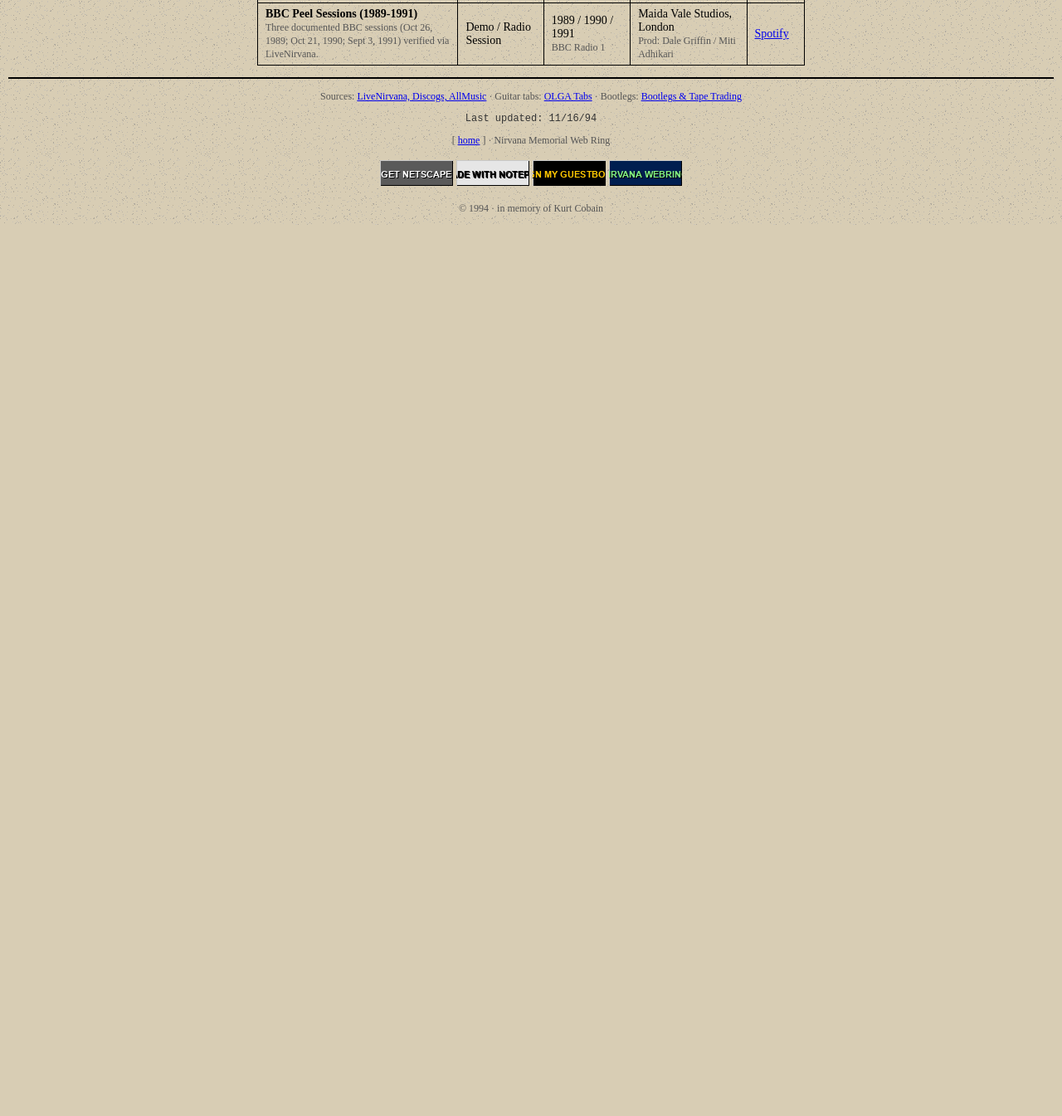
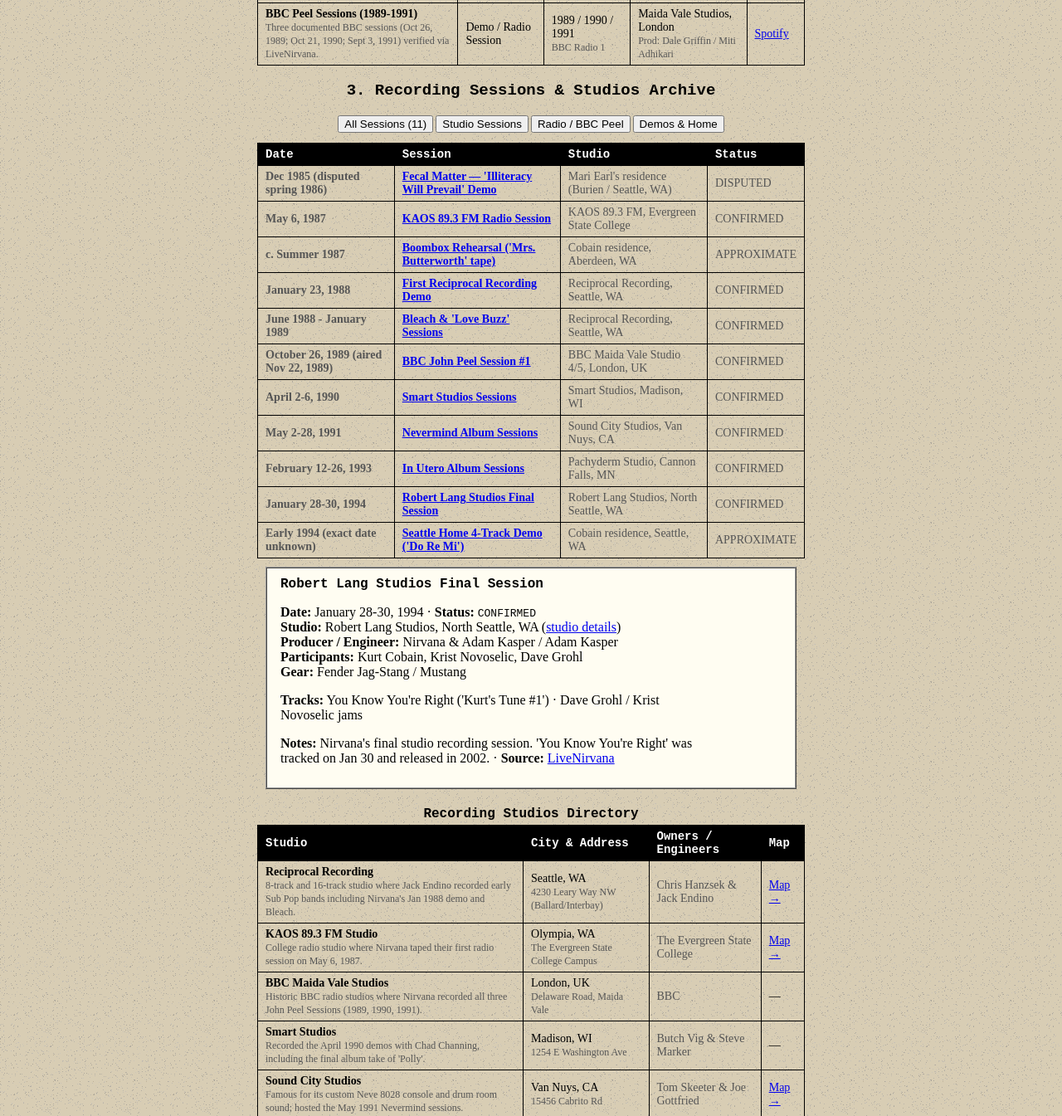
Before and after one commit to DmitryLeLeE/nirvana-1994, a plain HTML site: page listening.html in a window 1280 px wide. Shown: the part 2153-3498 px from the top of the page at 83% size. Before the commit the page ends 2424 px from the top, so only its background shows below. Drawn offline with Linux system fonts and the light colour scheme.

Commit message:
Stage 3.2: add recording sessions database

```diff
--- /dev/null
+++ b/data/sessions_data.js
@@ -0,0 +1,199 @@
+window.NIRVANA_STUDIOS = [
+  { id: "stu-reciprocal", name: "Reciprocal Recording", city: "Seattle, WA", address: "4230 Leary Way NW (Ballard/Interbay)", owners: "Chris Hanzsek & Jack Endino", map_id: "reciprocal", notes: "8-track and 16-track studio where Jack Endino recorded early Sub Pop bands including Nirvana's Jan 1988 demo and Bleach.", source: "LiveNirvana / Azerrad (1993)" },
+  { id: "stu-kaos", name: "KAOS 89.3 FM Studio", city: "Olympia, WA", address: "The Evergreen State College Campus", owners: "The Evergreen State College", map_id: "evergreen", notes: "College radio studio where Nirvana taped their first radio session on May 6, 1987.", source: "LiveNirvana", source_url: "https://www.livenirvana.com/sessions/radio/may-1987.php" },
+  { id: "stu-maidavale", name: "BBC Maida Vale Studios", city: "London, UK", address: "Delaware Road, Maida Vale", owners: "BBC", map_id: "", notes: "Historic BBC radio studios where Nirvana recorded all three John Peel Sessions (1989, 1990, 1991).", source: "LiveNirvana", source_url: "https://www.livenirvana.com/sessions/radio/october-1989.php" },
+  { id: "stu-smart", name: "Smart Studios", city: "Madison, WI", address: "1254 E Washington Ave", owners: "Butch Vig & Steve Marker", map_id: "", notes: "Recorded the April 1990 demos with Chad Channing, including the final album take of 'Polly'.", source: "Azerrad (1993) / LiveNirvana" },
+  { id: "stu-soundcity", name: "Sound City Studios", city: "Van Nuys, CA", address: "15456 Cabrito Rd", owners: "Tom Skeeter & Joe Gottfried", map_id: "sound-city", notes: "Famous for its custom Neve 8028 console and drum room sound; hosted the May 1991 Nevermind sessions.", source: "Wikipedia / Nevermind", source_url: "https://en.wikipedia.org/wiki/Nevermind" },
+  { id: "stu-pachyderm", name: "Pachyderm Studio", city: "Cannon Falls, MN", address: "Rural Goodhue County, MN", owners: "Jim Salon & Mark Haines", map_id: "pachyderm", notes: "Secluded studio where Steve Albini recorded In Utero in two weeks (Feb 1993).", source: "Wikipedia / In Utero", source_url: "https://en.wikipedia.org/wiki/In_Utero" },
+  { id: "stu-robertlang", name: "Robert Lang Studios", city: "Shoreline / North Seattle, WA", address: "19916 Richmond Beach Dr NW", owners: "Robert Lang", map_id: "robert-lang", notes: "Site of Nirvana's final studio session (Jan 28-30, 1994), yielding 'You Know You're Right'.", source: "LiveNirvana", source_url: "https://www.livenirvana.com/sessions/studio/january-1994.php" }
+];
+
+window.NIRVANA_SESSIONS = [
+  {
+    id: "ses-1985-fecal",
+    title: "Fecal Matter — 'Illiteracy Will Prevail' Demo",
+    date: "Dec 1985 (disputed spring 1986)",
+    kind: "Demo / Home",
+    studio_id: "",
+    studio_name: "Mari Earl's residence (Burien / Seattle, WA)",
+    producer: "Kurt Cobain & Dale Crover",
+    engineer: "Self-recorded (TEAC A-2340 4-track)",
+    participants: "Kurt Cobain (vocals, guitar), Dale Crover (bass, drums, backing vocals)",
+    tracks: ["Sound of Dentage", "Bambi Slaughter", "Laminated Effect", "Spank Thru", "Class of '86", "Blathers Log", "Downer"],
+    gear: "TEAC A-2340 reel-to-reel 4-track",
+    notes: "Pre-Nirvana demo cassette that introduced 'Spank Thru' to Krist Novoselic.",
+    source: "Wikipedia / Azerrad (1993)",
+    source_url: "https://en.wikipedia.org/wiki/Fecal_Matter_(band)",
+    confidence_status: "DISPUTED"
+  },
+  {
+    id: "ses-1987-kaos",
+    title: "KAOS 89.3 FM Radio Session",
+    date: "May 6, 1987",
+    kind: "Radio / TV",
+    studio_id: "stu-kaos",
+    studio_name: "KAOS 89.3 FM, Evergreen State College",
+    producer: "Uncredited",
+    engineer: "Student radio engineers",
+    participants: "Kurt Cobain, Krist Novoselic, Aaron Burckhard",
+    tracks: ["Love Buzz", "Floyd the Barber", "Downer", "Mexican Seafood", "White Lace and Strange", "Spank Thru", "Anorexorcist", "Hairspray Queen", "Pen Cap Chew"],
+    gear: "Live in-studio radio setup",
+    notes: "First documented radio/studio session by Nirvana.",
+    source: "LiveNirvana",
+    source_url: "https://www.livenirvana.com/sessions/radio/may-1987.php",
+    confidence_status: "CONFIRMED"
+  },
+  {
+    id: "ses-1987-boombox",
+    title: "Boombox Rehearsal ('Mrs. Butterworth' tape)",
+    date: "c. Summer 1987",
+    kind: "Demo / Home",
+    studio_id: "",
+    studio_name: "Cobain residence, Aberdeen, WA",
+    producer: "None",
+    engineer: "Consumer boombox",
+    participants: "Kurt Cobain, Krist Novoselic, Aaron Burckhard",
+    tracks: ["Untitled ('Mrs. Butterworth')", "Unknown rehearsal takes"],
+    gear: "Consumer cassette boombox",
+    notes: "Attributed to summer 1987 and Aaron Burckhard by Jack Endino; title 'Mrs. Butterworth' was coined by management in 2004.",
+    source: "LiveNirvana / Jack Endino",
+    source_url: "https://www.livenirvana.com/sessions/home/summer-1987.php",
+    confidence_status: "APPROXIMATE"
+  },
+  {
+    id: "ses-1988-01-reciprocal",
+    title: "First Reciprocal Recording Demo",
+    date: "January 23, 1988",
+    kind: "Studio Album",
+    studio_id: "stu-reciprocal",
+    studio_name: "Reciprocal Recording, Seattle, WA",
+    producer: "Jack Endino",
+    engineer: "Jack Endino",
+    participants: "Kurt Cobain, Krist Novoselic, Dale Crover (drums)",
+    tracks: ["If You Must", "Downer", "Floyd the Barber", "Paper Cuts", "Spank Thru", "Hairspray Queen", "Aero Zeppelin", "Beeswax", "Mexican Seafood", "Pen Cap Chew"],
+    gear: "8-track tape machine",
+    notes: "Three tracks ('Floyd the Barber', 'Paper Cuts', 'Downer') were kept directly for Bleach.",
+    source: "Azerrad (1993) / LiveNirvana",
+    source_url: "https://en.wikipedia.org/wiki/Bleach_(Nirvana_album)",
+    confidence_status: "CONFIRMED"
+  },
+  {
+    id: "ses-1988-bleach",
+    title: "Bleach & 'Love Buzz' Sessions",
+    date: "June 1988 - January 1989",
+    kind: "Studio Album",
+    studio_id: "stu-reciprocal",
+    studio_name: "Reciprocal Recording, Seattle, WA",
+    producer: "Jack Endino",
+    engineer: "Jack Endino",
+    participants: "Kurt Cobain, Krist Novoselic, Chad Channing (drums)",
+    tracks: ["Love Buzz", "Big Cheese", "Blew", "About a Girl", "School", "Negative Creep", "Scoff", "Swap Meet", "Mr. Moustache", "Sifting", "Blandest"],
+    gear: "Univox Hi-Flier, Boss DS-1",
+    notes: "Total cost of the Bleach sessions was $606.17, fronted by Jason Everman.",
+    source: "Sub Pop / Wikipedia",
+    source_url: "https://en.wikipedia.org/wiki/Bleach_(Nirvana_album)",
+    confidence_status: "CONFIRMED"
+  },
+  {
+    id: "ses-1989-peel1",
+    title: "BBC John Peel Session #1",
+    date: "October 26, 1989 (aired Nov 22, 1989)",
+    kind: "Radio / TV",
+    studio_id: "stu-maidavale",
+    studio_name: "BBC Maida Vale Studio 4/5, London, UK",
+    producer: "Dale Griffin",
+    engineer: "Mike Engles",
+    participants: "Kurt Cobain, Krist Novoselic, Chad Channing",
+    tracks: ["Love Buzz", "About a Girl", "Polly", "Spank Thru"],
+    gear: "BBC studio backline",
+    notes: "First UK BBC Radio 1 session.",
+    source: "LiveNirvana",
+    source_url: "https://www.livenirvana.com/sessions/radio/october-1989.php",
+    confidence_status: "CONFIRMED"
+  },
+  {
+    id: "ses-1990-smart",
+    title: "Smart Studios Sessions",
+    date: "April 2-6, 1990",
+    kind: "Demo / Home",
+    studio_id: "stu-smart",
+    studio_name: "Smart Studios, Madison, WI",
+    producer: "Butch Vig",
+    engineer: "Butch Vig",
+    participants: "Kurt Cobain, Krist Novoselic, Chad Channing",
+    tracks: ["In Bloom", "Immodium (Breed)", "Lithium", "Polly", "Pay to Play (Stay Away)", "Dive", "Sappy"],
+    gear: "24-track analog tape",
+    notes: "Demoed early Nevermind material for Sub Pop; the 'Polly' take from this session was used on Nevermind.",
+    source: "LiveNirvana / Azerrad (1993)",
+    source_url: "https://en.wikipedia.org/wiki/Nevermind",
+    confidence_status: "CONFIRMED"
+  },
+  {
+    id: "ses-1991-soundcity",
+    title: "Nevermind Album Sessions",
+    date: "May 2-28, 1991",
+    kind: "Studio Album",
+    studio_id: "stu-soundcity",
+    studio_name: "Sound City Studios, Van Nuys, CA",
+    producer: "Butch Vig",
+    engineer: "Butch Vig & Craig Doubet (mixed by Andy Wallace)",
+    participants: "Kurt Cobain, Krist Novoselic, Dave Grohl",
+    tracks: ["Smells Like Teen Spirit", "In Bloom", "Come As You Are", "Breed", "Lithium", "Territorial Pissings", "Drain You", "Lounge Act", "Stay Away", "On a Plain", "Something in the Way", "Endless, Nameless"],
+    gear: "Neve 8028 console, Fender Mustang/Jaguar, Boss DS-1, EHX Small Clone",
+    notes: "Major-label debut for DGC; Andy Wallace mixed the album in August 1991.",
+    source: "Wikipedia / Nevermind",
+    source_url: "https://en.wikipedia.org/wiki/Nevermind",
+    confidence_status: "CONFIRMED"
+  },
+  {
+    id: "ses-1993-pachyderm",
+    title: "In Utero Album Sessions",
+    date: "February 12-26, 1993",
+    kind: "Studio Album",
+    studio_id: "stu-pachyderm",
+    studio_name: "Pachyderm Studio, Cannon Falls, MN",
+    producer: "Steve Albini",
+    engineer: "Steve Albini & Bob Weston",
+    participants: "Kurt Cobain, Krist Novoselic, Dave Grohl, Kera Schaley (cello on 'All Apologies')",
+    tracks: ["Serve the Servants", "Scentless Apprentice", "Heart-Shaped Box", "Rape Me", "Frances Farmer Will Have Her Revenge on Seattle", "Dumb", "Very Ape", "Milk It", "Pennyroyal Tea", "Radio Friendly Unit Shifter", "tourette's", "All Apologies", "Marigold"],
+    gear: "Neve 8068 console, Veleno aluminum guitar, Tech 21 SansAmp",
+    notes: "Recorded live in 14 days for $24,000 studio rental + $100,000 flat fee. Scott Litt later remixed 'Heart-Shaped Box' and 'All Apologies'.",
+    source: "Wikipedia / In Utero",
+    source_url: "https://en.wikipedia.org/wiki/In_Utero",
+    confidence_status: "CONFIRMED"
+  },
+  {
+    id: "ses-1994-robertlang",
+    title: "Robert Lang Studios Final Session",
+    date: "January 28-30, 1994",
+    kind: "Studio Album",
+    studio_id: "stu-robertlang",
+    studio_name: "Robert Lang Studios, North Seattle, WA",
+    producer: "Nirvana & Adam Kasper",
+    engineer: "Adam Kasper",
+    participants: "Kurt Cobain, Krist Novoselic, Dave Grohl",
+    tracks: ["You Know You're Right ('Kurt's Tune #1')", "Dave Grohl / Krist Novoselic jams"],
+    gear: "Fender Jag-Stang / Mustang",
+    notes: "Nirvana's final studio recording session. 'You Know You're Right' was tracked on Jan 30 and released in 2002.",
+    source: "LiveNirvana",
+    source_url: "https://www.livenirvana.com/sessions/studio/january-1994.php",
+    confidence_status: "CONFIRMED"
+  },
+  {
+    id: "ses-1994-doremi",
+    title: "Seattle Home 4-Track Demo ('Do Re Mi')",
+    date: "Early 1994 (exact date unknown)",
+    kind: "Demo / Home",
+    studio_id: "",
+    studio_name: "Cobain residence, Seattle, WA",
+    producer: "Kurt Cobain",
+    engineer: "4-track cassette",
+    participants: "Kurt Cobain (solo)",
+    tracks: ["Do Re Mi"],
+    gear: "Acoustic guitar, 4-track cassette",
+    notes: "One of Kurt Cobain's final home recordings, surfaced on With the Lights Out (2004).",
+    source: "With the Lights Out (2004)",
+    source_url: "links.html",
+    confidence_status: "APPROXIMATE"
+  }
+];
--- a/listening.html
+++ b/listening.html
@@ -81,6 +81,31 @@
       <tbody id="releaseRows"></tbody>
     </table>
 
+    <h3 id="sessions">3. Recording Sessions &amp; Studios Archive</h3>
+    <p class="small">
+      <button type="button" onclick="renderSessions('all')">All Sessions (11)</button>
+      <button type="button" onclick="renderSessions('Studio Album')">Studio Sessions</button>
+      <button type="button" onclick="renderSessions('Radio / TV')">Radio / BBC Peel</button>
+      <button type="button" onclick="renderSessions('Demo / Home')">Demos &amp; Home</button>
+    </p>
+    <table class="content">
+      <thead>
+        <tr><th>Date</th><th>Session</th><th>Studio</th><th>Status</th></tr>
+      </thead>
+      <tbody id="sessionRows"></tbody>
+    </table>
+    <div id="sessionDetail" class="note" style="max-width:640px; width:100%; box-sizing:border-box; margin-top:10px;">
+      <p class="small">Click any session above to inspect engineer, gear, recorded tracks, and studio dossier.</p>
+    </div>
+
+    <h4>Recording Studios Directory</h4>
+    <table class="content">
+      <thead>
+        <tr><th>Studio</th><th>City &amp; Address</th><th>Owners / Engineers</th><th>Map</th></tr>
+      </thead>
+      <tbody id="studioRows"></tbody>
+    </table>
+
     <hr>
 
     <p class="small">
@@ -101,6 +126,7 @@
   </center>
 
   <script src="data/listening_data.js"></script>
+  <script src="data/sessions_data.js"></script>
   <script>
     var currentFilter = "all";
 
@@ -188,8 +214,72 @@
       slot.innerHTML = "<iframe width='320' height='240' src='https://www.youtube.com/embed/" + esc(ytId) + "' frameborder='0' allowfullscreen title='Official Nirvana Video'></iframe>";
     }
 
+    function renderStudios() {
+      var tb = document.getElementById("studioRows");
+      if (!tb || !window.NIRVANA_STUDIOS) return;
+      tb.innerHTML = "";
+      for (var i = 0; i < window.NIRVANA_STUDIOS.length; i++) {
+        var st = window.NIRVANA_STUDIOS[i];
+        var mapCell = st.map_id ? "<a href='map.html?place=" + esc(st.map_id) + "'>Map &rarr;</a>" : "&#8212;";
+        var tr = document.createElement("tr");
+        tr.id = st.id;
+        tr.innerHTML =
+          "<td><b>" + esc(st.name) + "</b><br><span class='small'>" + esc(st.notes) + "</span></td>" +
+          "<td>" + esc(st.city) + "<br><span class='small'>" + esc(st.address) + "</span></td>" +
+          "<td class='small'>" + esc(st.owners) + "</td>" +
+          "<td>" + mapCell + "</td>";
+        tb.appendChild(tr);
+      }
+    }
+
+    function renderSessions(kind) {
+      var tb = document.getElementById("sessionRows");
+      if (!tb || !window.NIRVANA_SESSIONS) return;
+      tb.innerHTML = "";
+      for (var i = 0; i < window.NIRVANA_SESSIONS.length; i++) {
+        var ses = window.NIRVANA_SESSIONS[i];
+        if (kind !== "all" && ses.kind !== kind) continue;
+        var tr = document.createElement("tr");
+        tr.id = ses.id;
+        tr.innerHTML =
+          "<td class='small'><b>" + esc(ses.date) + "</b></td>" +
+          "<td><a href='#sessionDetail' onclick='selectSession(\"" + esc(ses.id) + "\")'><b>" + esc(ses.title) + "</b></a></td>" +
+          "<td class='small'>" + esc(ses.studio_name) + "</td>" +
+          "<td class='small'>" + esc(ses.confidence_status) + "</td>";
+        tb.appendChild(tr);
+      }
+    }
+
+    function selectSession(id) {
+      var ses = null;
+      for (var i = 0; i < window.NIRVANA_SESSIONS.length; i++) {
+        if (window.NIRVANA_SESSIONS[i].id === id) { ses = window.NIRVANA_SESSIONS[i]; break; }
+      }
+      if (!ses) return;
+      var trkHtml = "";
+      for (var j = 0; j < ses.tracks.length; j++) {
+        trkHtml += esc(ses.tracks[j]) + (j < ses.tracks.length - 1 ? " &middot; " : "");
+      }
+      var srcHtml = ses.source_url
+        ? "<a href='" + esc(ses.source_url) + "' target='_blank'>" + esc(ses.source) + "</a>"
+        : esc(ses.source);
+      var stuLink = ses.studio_id ? " (<a href='#" + esc(ses.studio_id) + "'>studio details</a>)" : "";
+      document.getElementById("sessionDetail").innerHTML =
+        "<h4 style='margin-top:0;'>" + esc(ses.title) + "</h4>" +
+        "<p><b>Date:</b> " + esc(ses.date) + " &middot; <b>Status:</b> <code>" + esc(ses.confidence_status) + "</code><br>" +
+        "<b>Studio:</b> " + esc(ses.studio_name) + stuLink + "<br>" +
+        "<b>Producer / Engineer:</b> " + esc(ses.producer) + " / " + esc(ses.engineer) + "<br>" +
+        "<b>Participants:</b> " + esc(ses.participants) + "<br>" +
+        "<b>Gear:</b> " + esc(ses.gear) + "</p>" +
+        "<p><b>Tracks:</b> " + trkHtml + "</p>" +
+        "<p><b>Notes:</b> " + esc(ses.notes) + " &middot; <b>Source:</b> " + srcHtml + "</p>";
+    }
+
     renderReleases();
     filterSongs("all");
+    renderStudios();
+    renderSessions("all");
+    selectSession("ses-1994-robertlang");
     // Open Drain You by default (as featured example) or from ?song=
     (function () {
       var params = new URLSearchParams(location.search);
```
Also changed, not shown: gear.html (+1 -0 lines).
